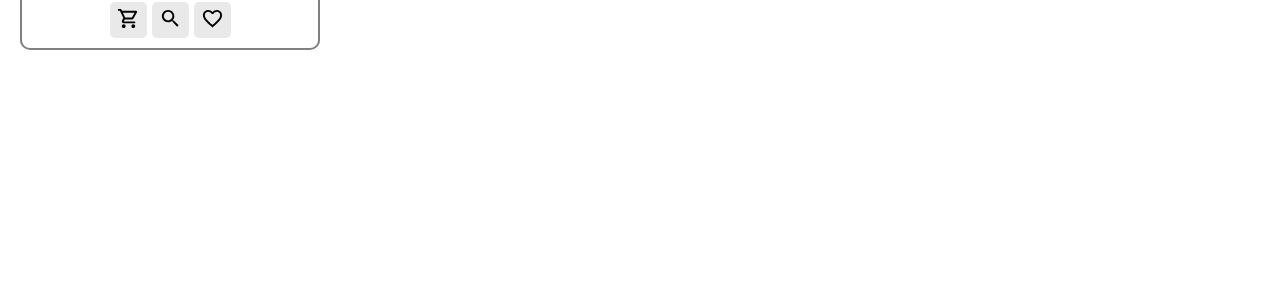
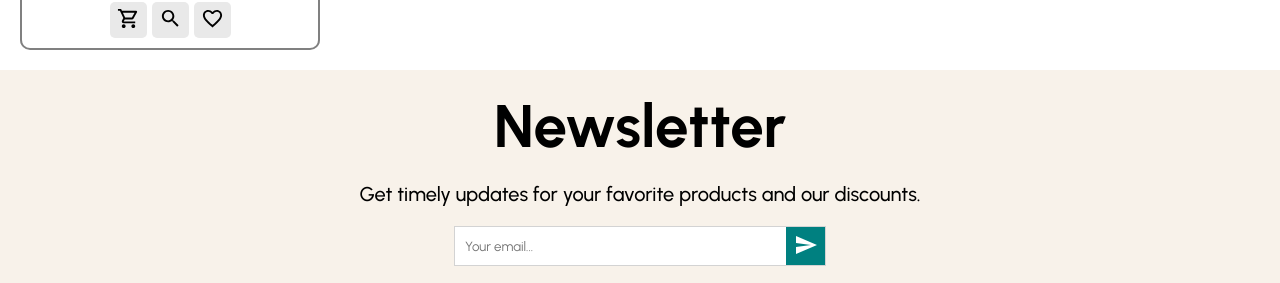
Before and after one commit to IvayloTashev/e-shop, a React (Vite) app: page / in a window 1280 px wide. Shown: the part 2243-2526 px from the top of the page. Before the commit the page ends 2313 px from the top, so only its background shows below. Built offline with nearby package versions, Linux system fonts and the light colour scheme.

Commit message:
Add Newsletter component

```diff
--- /dev/null
+++ b/src/components/newsletter/Newsletter.css
@@ -0,0 +1,47 @@
+.newsletter-container {
+    display: flex;
+    flex-direction: column;
+    align-items: center;
+    justify-content: center;
+    gap: 20px;
+    background-color: rgb(248, 242, 234);
+    padding: 20px;
+}
+
+.newsletter-container h2 {
+    font-size: 60px;
+}
+
+.newsletter-container p {
+    font-size: 20px;
+    font-weight: 500;
+}
+
+.newsletter-info-container {
+    width: 30%;
+    height: 40px;
+    background-color: white;
+    display: flex;
+    justify-content: space-between;
+    border: 1px solid lightgray;
+}
+
+.newsletter-info-container input {
+    border: none;
+    outline: none;
+    flex: 8;
+    padding: 5px 10px;
+}
+
+.newsletter-info-container button {
+    flex: 1;
+    background-color: teal;
+    color: white;
+    border: none;
+    cursor: pointer;
+}
+
+.newsletter-info-container button:hover {
+    background-color: rgb(196, 191, 191);
+    color: teal;
+}
--- /dev/null
+++ b/src/components/newsletter/Newsletter.jsx
@@ -0,0 +1,21 @@
+import React from 'react'
+import './Newsletter.css'
+
+import SendIcon from '@mui/icons-material/Send';
+
+const Newsletter = () => {
+    return (
+        <div className='newsletter-container'>
+            <h2>Newsletter</h2>
+            <p>Get timely updates for your favorite products and our discounts.</p>
+
+            <div className='newsletter-info-container'>
+                <input type="text" placeholder='Your email...'/>
+                <button><SendIcon /></button>
+            </div>
+
+        </div>
+    )
+}
+
+export default Newsletter
--- a/src/pages/Home/Home.jsx
+++ b/src/pages/Home/Home.jsx
@@ -6,6 +6,7 @@ import Navbar from '../../components/navbar/Navbar'
 import Slider from '../../components/slider/Slider'
 import Categories from '../../components/categories/Categories'
 import Products from '../../components/products/Products'
+import Newsletter from '../../components/newsletter/Newsletter'
 
 const Home = () => {
     return (
@@ -15,6 +16,7 @@ const Home = () => {
             <Slider />
             <Categories />
             <Products />
+            <Newsletter />
         </div>
     )
 }
```
